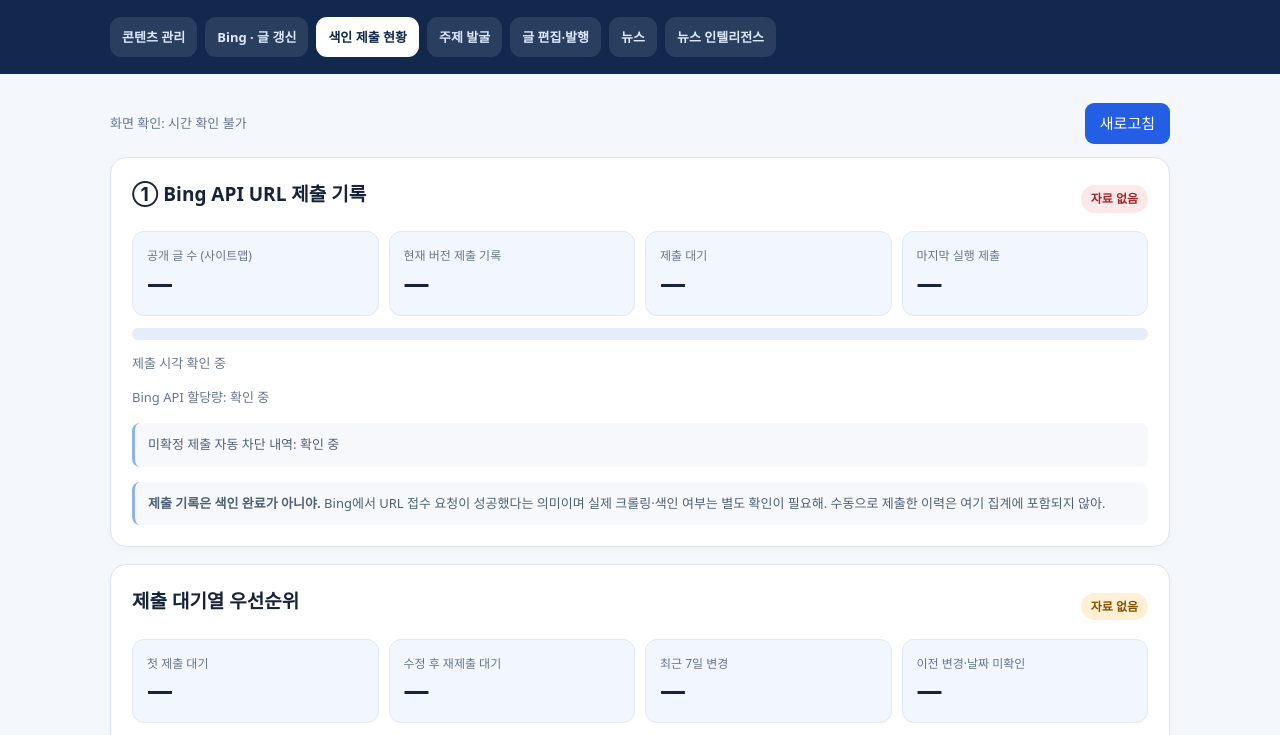
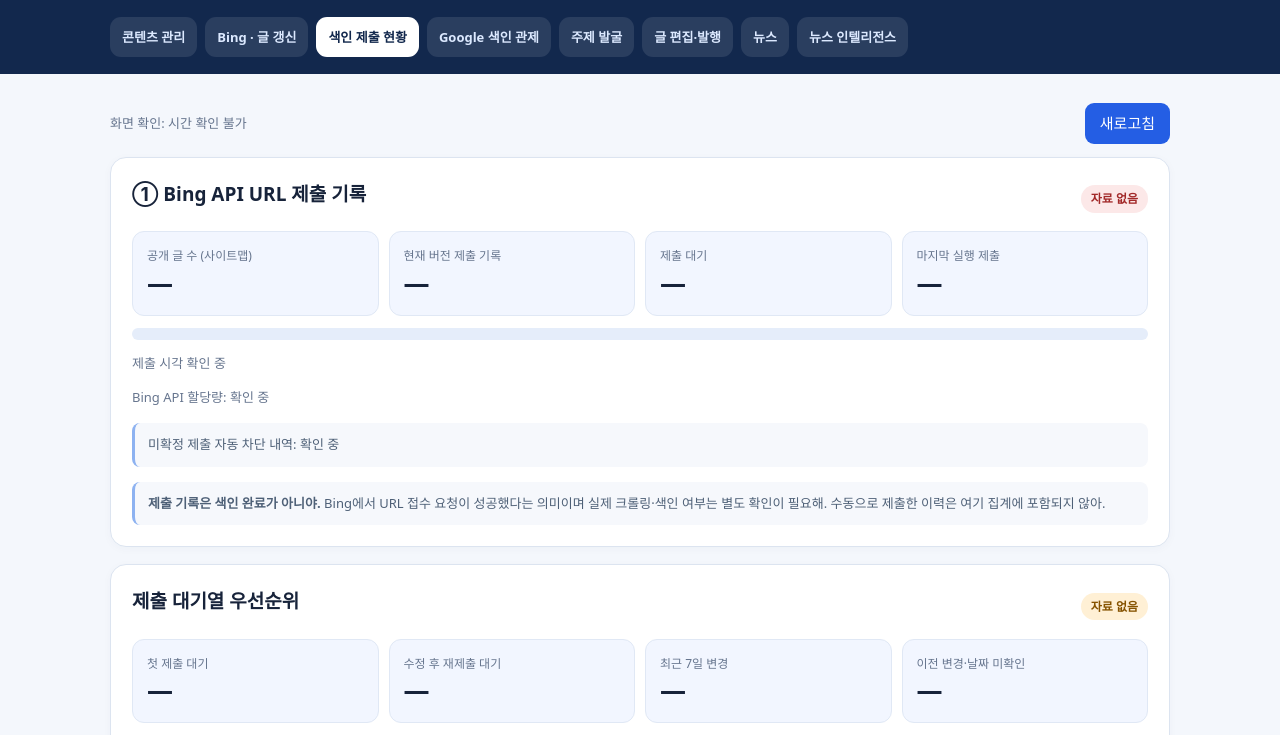
Before and after one commit to wiclab/blogger-manager, a plain HTML site: page indexing.html in a window 1280 px wide. Shown: the part 95-830 px from the top of the page. Drawn offline with Linux system fonts and the light colour scheme; no server answers.

Commit message:
Link read-only Google index monitor from Blogger Manager

```diff
--- a/indexing.html
+++ b/indexing.html
@@ -34,7 +34,7 @@
 <link rel="stylesheet" href="./assets/manager-header.css">
 </head>
 <body>
-<header class="bm-hero"><div class="bm-wrap"><h1 class="bm-title">별셈소 Bing 제출 현황</h1><p class="bm-sub">URL 제출 · 자동 실행 감시 · 색인 확인 · 검색 실적</p><nav class="bm-nav" aria-label="관리자 메뉴"><a href="./">콘텐츠 관리</a><a href="./seo.html">Bing · 글 갱신</a><a href="./indexing.html" aria-current="page">색인 제출 현황</a><a href="./write.html">주제 발굴</a><a href="./editor.html">글 편집·발행</a><a href="./news.html">뉴스</a><a href="./intelligence.html">뉴스 인텔리전스</a></nav></div></header>
+<header class="bm-hero"><div class="bm-wrap"><h1 class="bm-title">별셈소 Bing 제출 현황</h1><p class="bm-sub">URL 제출 · 자동 실행 감시 · 색인 확인 · 검색 실적</p><nav class="bm-nav" aria-label="관리자 메뉴"><a href="./">콘텐츠 관리</a><a href="./seo.html">Bing · 글 갱신</a><a href="./indexing.html" aria-current="page">색인 제출 현황</a><a href="./gsc.html">Google 색인 관제</a><a href="./write.html">주제 발굴</a><a href="./editor.html">글 편집·발행</a><a href="./news.html">뉴스</a><a href="./intelligence.html">뉴스 인텔리전스</a></nav></div></header>
 <main class="wrap">
 <div class="actions"><span id="refreshed" class="muted">보고서 불러오는 중</span><button id="refresh" type="button" class="button">새로고침</button></div>
 <div class="layout" style="margin-top:13px">
```
